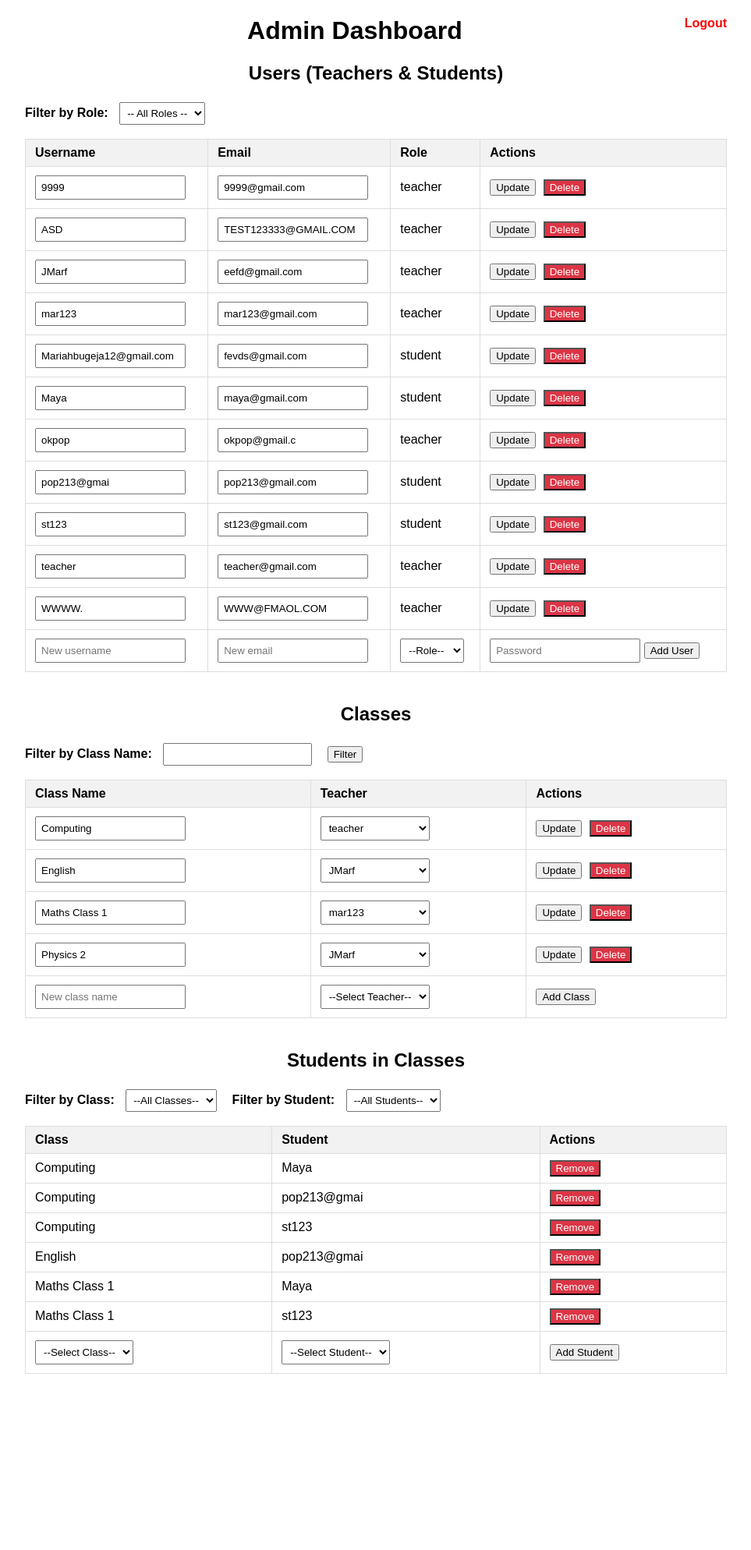
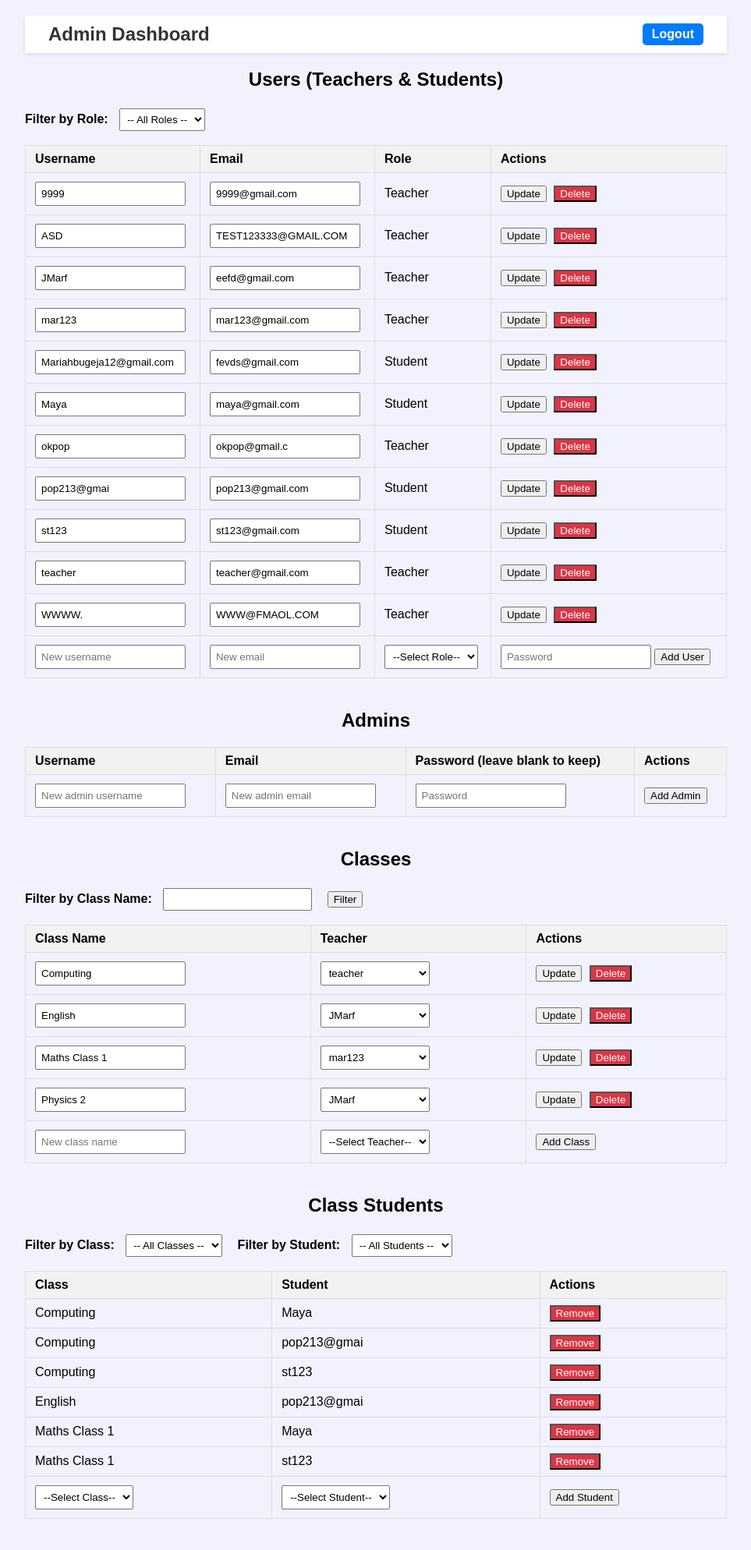
Before and after one commit to MariahBugeja/School-Management, a PHP site: page /admin_dashboard.php in a window 1280 px wide. Shown: the whole page at 78% size, without its empty margins (158-1121 px from the left). Before the commit the page ends 1762 px from the top, so only its background shows below. Run offline with PHP 8.4, Linux system fonts and the light colour scheme; a user stored in the database is signed in; data comes from the database, SQL or seed files in the repository; data that the repository does not hold is empty.

Commit message:
Admin dashboard new feature + header, styling change + added DoB input
Changed the background for the login page to look more appealing. Added header for admin dashboard to match styling of the rest of the dashboards.

Added feature in the admin dashboard so the super admin (user id=1) can add new admins. New admins can now be added.

Student profile minor changes including added option for students to add their DoB.

```diff
--- a/admin_dashboard.php
+++ b/admin_dashboard.php
@@ -1,6 +1,8 @@
 <?php
 session_start();
 include_once __DIR__ . '/includes/db.php';
+include __DIR__ . '/includes/header_admin.php';
+
 
 // Check if admin
 if (!isset($_SESSION['user_id']) || $_SESSION['role'] !== 'admin') {
@@ -29,7 +31,6 @@ if ($_SERVER['REQUEST_METHOD'] === 'POST') {
                 if ($stmt->execute()) {
                     $message = "User added successfully.";
 
-                    // If role is teacher or student, insert in respective table
                     $new_user_id = $stmt->insert_id;
                     if ($role === 'teacher') {
                         $stmt2 = $conn->prepare("INSERT INTO teachers (user_id) VALUES (?)");
@@ -40,6 +41,13 @@ if ($_SERVER['REQUEST_METHOD'] === 'POST') {
                         }
                     } elseif ($role === 'student') {
                         $stmt2 = $conn->prepare("INSERT INTO students (user_id) VALUES (?)");
+                        if ($stmt2) {
+                            $stmt2->bind_param("i", $new_user_id);
+                            $stmt2->execute();
+                            $stmt2->close();
+                        }
+                    } elseif ($role === 'admin') {
+                        $stmt2 = $conn->prepare("INSERT INTO admin (user_id) VALUES (?)");
                         if ($stmt2) {
                             $stmt2->bind_param("i", $new_user_id);
                             $stmt2->execute();
@@ -82,11 +90,11 @@ if ($_SERVER['REQUEST_METHOD'] === 'POST') {
     elseif ($action === 'delete_user') {
         $user_id = intval($_POST['user_id'] ?? 0);
         if ($user_id) {
-            // Delete related teacher/student rows first (if any)
             $conn->begin_transaction();
             try {
                 $conn->query("DELETE FROM teachers WHERE user_id = $user_id");
                 $conn->query("DELETE FROM students WHERE user_id = $user_id");
+                $conn->query("DELETE FROM admin WHERE user_id = $user_id");
                 $stmt = $conn->prepare("DELETE FROM users WHERE user_id = ?");
                 if ($stmt) {
                     $stmt->bind_param("i", $user_id);
@@ -149,7 +157,6 @@ if ($_SERVER['REQUEST_METHOD'] === 'POST') {
     elseif ($action === 'delete_class') {
         $class_id = intval($_POST['class_id'] ?? 0);
         if ($class_id) {
-            // Delete all related class_student assignments first
             $conn->begin_transaction();
             try {
                 $conn->query("DELETE FROM class_student WHERE class_id = $class_id");
@@ -174,7 +181,6 @@ if ($_SERVER['REQUEST_METHOD'] === 'POST') {
         $student_id = intval($_POST['student_id'] ?? 0);
 
         if ($class_id && $student_id) {
-            // Check if already assigned
             $stmt = $conn->prepare("SELECT COUNT(*) FROM class_student WHERE class_id = ? AND student_id = ?");
             if ($stmt) {
                 $stmt->bind_param("ii", $class_id, $student_id);
@@ -286,6 +292,19 @@ if ($stmt) {
         $users[] = $row;
     }
     $stmt->close();
+}
+
+// Fetch all admins
+$admins = [];
+$admin_sql = "SELECT a.admin_id, u.user_id, u.username, u.email
+              FROM admin a
+              JOIN users u ON a.user_id = u.user_id
+              ORDER BY u.username";
+$result = $conn->query($admin_sql);
+if ($result) {
+    while ($row = $result->fetch_assoc()) {
+        $admins[] = $row;
+    }
 }
 
 // Fetch all classes with teacher usernames, filtered by class name (LIKE)
@@ -402,8 +421,6 @@ if ($stmt) {
 </head>
 <body>
 
-<a href="logout.php" class="logout">Logout</a>
-<h1>Admin Dashboard</h1>
 
 <?php if ($message): ?>
     <div class="message <?= strpos($message, 'successfully') !== false ? 'success' : 'error' ?>">
@@ -421,7 +438,6 @@ if ($stmt) {
         <option value="teacher" <?= $user_filter_role === 'teacher' ? 'selected' : '' ?>>Teacher</option>
         <option value="student" <?= $user_filter_role === 'student' ? 'selected' : '' ?>>Student</option>
     </select>
-    <!-- Keep other filters in URL -->
     <?php if ($class_filter_name !== ''): ?>
         <input type="hidden" name="class_name" value="<?= htmlspecialchars($class_filter_name) ?>">
     <?php endif; ?>
@@ -447,7 +463,7 @@ if ($stmt) {
                 <input type="hidden" name="user_id" value="<?= $user['user_id'] ?>" />
                 <td><input type="text" name="username" value="<?= htmlspecialchars($user['username']) ?>" required /></td>
                 <td><input type="email" name="email" value="<?= htmlspecialchars($user['email']) ?>" required /></td>
-                <td><?= htmlspecialchars($user['role']) ?></td>
+                <td><?= htmlspecialchars(ucfirst($user['role'])) ?></td>
                 <td>
                     <button type="submit">Update</button>
             </form>
@@ -466,19 +482,62 @@ if ($stmt) {
                 <td><input type="email" name="email" required placeholder="New email" /></td>
                 <td>
                     <select name="role" required>
-                        <option value="">--Role--</option>
+                        <option value="">--Select Role--</option>
                         <option value="teacher">Teacher</option>
                         <option value="student">Student</option>
                     </select>
                 </td>
+                <td><input type="password" name="password" required placeholder="Password" />
+                    <button type="submit">Add User</button></td>
+            </form>
+        </tr>
+    </tbody>
+</table>
+
+<!-- ADMINS SECTION -->
+<h2>Admins</h2>
+
+<table>
+    <thead>
+        <tr>
+            <th>Username</th><th>Email</th><th>Password (leave blank to keep)</th><th>Actions</th>
+        </tr>
+    </thead>
+    <tbody>
+        <?php foreach ($admins as $admin): ?>
+        <tr>
+            <form method="post" class="inline" action="">
+                <input type="hidden" name="action" value="update_user" />
+                <input type="hidden" name="user_id" value="<?= $admin['user_id'] ?>" />
+                <td><input type="text" name="username" value="<?= htmlspecialchars($admin['username']) ?>" required /></td>
+                <td><input type="email" name="email" value="<?= htmlspecialchars($admin['email']) ?>" required /></td>
+                <td><input type="password" name="password" placeholder="New password" autocomplete="new-password" /></td>
                 <td>
-                    <input type="password" name="password" required placeholder="Password" />
-                    <button type="submit">Add User</button>
+                    <button type="submit">Update</button>
+            </form>
+            <form method="post" class="inline" action="" onsubmit="return confirm('Are you sure you want to delete this admin?');">
+                <input type="hidden" name="action" value="delete_user" />
+                <input type="hidden" name="user_id" value="<?= $admin['user_id'] ?>" />
+                <button type="submit" style="background-color:#dc3545; color:#fff;">Delete</button>
+            </form>
+                </td>
+        </tr>
+        <?php endforeach; ?>
+        <tr>
+            <form method="post" action="">
+                <input type="hidden" name="action" value="create_user" />
+                <td><input type="text" name="username" required placeholder="New admin username" /></td>
+                <td><input type="email" name="email" required placeholder="New admin email" /></td>
+                <td><input type="password" name="password" required placeholder="Password" /></td>
+                <td>
+                    <input type="hidden" name="role" value="admin" />
+                    <button type="submit">Add Admin</button>
                 </td>
             </form>
         </tr>
     </tbody>
 </table>
+
 
 <!-- CLASSES SECTION -->
 <h2>Classes</h2>
@@ -487,7 +546,6 @@ if ($stmt) {
     <label for="class_name">Filter by Class Name:</label>
     <input type="text" id="class_name" name="class_name" value="<?= htmlspecialchars($class_filter_name) ?>" />
     <button type="submit">Filter</button>
-    <!-- Keep other filters in URL -->
     <?php if ($user_filter_role !== ''): ?>
         <input type="hidden" name="user_role" value="<?= htmlspecialchars($user_filter_role) ?>">
     <?php endif; ?>
@@ -525,7 +583,7 @@ if ($stmt) {
                 <td>
                     <button type="submit">Update</button>
             </form>
-            <form method="post" class="inline" action="" onsubmit="return confirm('Are you sure you want to delete this class?');">
+            <form method="post" class="inline" action="" onsubmit="return confirm('Delete this class?');">
                 <input type="hidden" name="action" value="delete_class" />
                 <input type="hidden" name="class_id" value="<?= $class['class_id'] ?>" />
                 <button type="submit" style="background-color:#dc3545; color:#fff;">Delete</button>
@@ -533,7 +591,6 @@ if ($stmt) {
                 </td>
         </tr>
         <?php endforeach; ?>
-
         <tr>
             <form method="post" action="">
                 <input type="hidden" name="action" value="create_class" />
@@ -552,13 +609,13 @@ if ($stmt) {
     </tbody>
 </table>
 
-<!-- STUDENTS IN CLASSES -->
-<h2>Students in Classes</h2>
+<!-- CLASS STUDENTS SECTION -->
+<h2>Class Students</h2>
 
 <form method="get" class="filter-form">
     <label for="sc_class">Filter by Class:</label>
     <select id="sc_class" name="sc_class" onchange="this.form.submit()">
-        <option value="">--All Classes--</option>
+        <option value="">-- All Classes --</option>
         <?php foreach ($classes as $class): ?>
             <option value="<?= $class['class_id'] ?>" <?= $sc_filter_class == $class['class_id'] ? 'selected' : '' ?>>
                 <?= htmlspecialchars($class['class_name']) ?>
@@ -568,7 +625,7 @@ if ($stmt) {
 
     <label for="sc_student">Filter by Student:</label>
     <select id="sc_student" name="sc_student" onchange="this.form.submit()">
-        <option value="">--All Students--</option>
+        <option value="">-- All Students --</option>
         <?php foreach ($students as $student): ?>
             <option value="<?= $student['student_id'] ?>" <?= $sc_filter_student == $student['student_id'] ? 'selected' : '' ?>>
                 <?= htmlspecialchars($student['username']) ?>
@@ -576,7 +633,6 @@ if ($stmt) {
         <?php endforeach; ?>
     </select>
 
-    <!-- Keep other filters in URL -->
     <?php if ($user_filter_role !== ''): ?>
         <input type="hidden" name="user_role" value="<?= htmlspecialchars($user_filter_role) ?>">
     <?php endif; ?>
--- a/includes/header_admin.php
+++ b/includes/header_admin.php
@@ -0,0 +1,74 @@
+<?php
+if (session_status() === PHP_SESSION_NONE) {
+    session_start();
+}
+?>
+<!DOCTYPE html>
+<html lang="en">
+<head>
+<meta charset="UTF-8" />
+<meta name="viewport" content="width=device-width, initial-scale=1" />
+<title>Admin Dashboard</title>
+<style>
+  body {
+    font-family: Arial, sans-serif;
+    margin: 0;
+    background: #f2f2ff;
+  }
+  .navbar {
+    max-width:900px;
+    margin:0 auto;
+    display: flex;
+    justify-content: space-between;
+    align-items: center;
+    background: #fff;
+    padding: 10px 30px;
+    box-shadow: 0 2px 5px rgba(0,0,0,0.1);
+  }
+  .navbar .logo a {
+    font-size: 1.5rem;
+    color: #333;
+    text-decoration: none;
+    font-weight: bold;
+  }
+  .navbar ul {
+    list-style: none;
+    margin: 0;
+    padding: 0;
+    display: flex;
+    gap: 20px;
+  }
+  .navbar ul li a {
+    color: #333;
+    text-decoration: none;
+    font-size: 1rem;
+    font-weight: 500;
+    transition: color 0.3s ease;
+  }
+  .navbar ul li a:hover {
+    color: #007bfd;
+  }
+  .logout {
+    background: #007bfd;
+    color: white !important;
+    padding: 5px 12px;
+    border-radius: 5px;
+    text-decoration: none;
+    font-weight: bold;
+    transition: background 0.3s ease;
+  }
+  .logout:hover {
+    background: #0156b0;
+    color: white !important;
+  }
+</style>
+</head>
+<body>
+  <nav class="navbar">
+    <div class="logo">
+      <a href="admin_dashboard.php">Admin Dashboard</a>
+    </div>
+    <a href="logout.php" class="logout">Logout</a>
+  </nav>
+</body>
+</html>
```
Also changed, not shown: login.php (+13 -26 lines), student_profile.php (+23 -18 lines).
